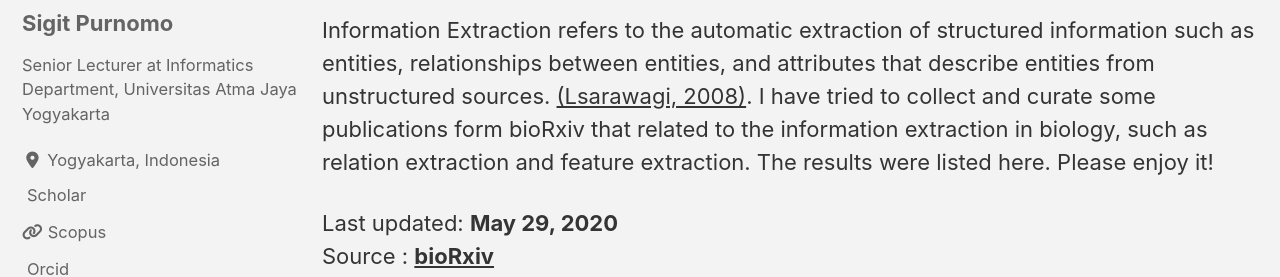
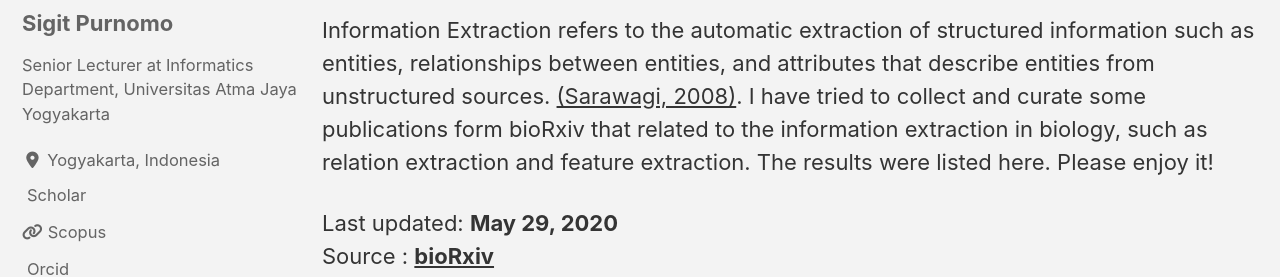
Before and after one commit to sigit-purnomo/sigit-purnomo.github.io, a Jekyll site: the page built from _posts/2020-05-29-research-about-information-extraction-in-biology-published-in-biorxiv.md, in a window 1280 px wide and 900 px high. Shown: the part 231-508 px from the top of the window. Built offline with Jekyll 4.4.1, drawn with Linux system fonts in a browser that asks for light colours; cached includes are drawn as plain includes; nearby versions of some CDN libraries; a style sheet for code colours, icons or effects is not loaded.

Commit message:
Update post

```diff
--- a/_posts/2020-05-29-research-about-information-extraction-in-biology-published-in-biorxiv.md
+++ b/_posts/2020-05-29-research-about-information-extraction-in-biology-published-in-biorxiv.md
@@ -7,7 +7,7 @@ categories: [machine-learning]
 tags: [information-extraction, relation-extraction, feature-extraction]
 ---
 
-Information Extraction refers to the automatic extraction of structured information such as entities, relationships between entities, and attributes that describe entities from unstructured sources. [(Lsarawagi, 2008)](https://doi.org/10.1561/1900000003). I have tried to collect and curate some publications form bioRxiv that related to the information extraction in biology, such as relation extraction and feature extraction. The results were listed here. Please enjoy it!
+Information Extraction refers to the automatic extraction of structured information such as entities, relationships between entities, and attributes that describe entities from unstructured sources. [(Sarawagi, 2008)](https://doi.org/10.1561/1900000003). I have tried to collect and curate some publications form bioRxiv that related to the information extraction in biology, such as relation extraction and feature extraction. The results were listed here. Please enjoy it!
 
 Last updated: **May 29, 2020** <br />
 Source      : [**bioRxiv**](https://www.biorxiv.org)
```
Also changed, not shown: _drafts/2020-05-29-research-about-information-extraction-in-biology-published-in-biorxiv.md (+1 -1 lines), 1 other file.
